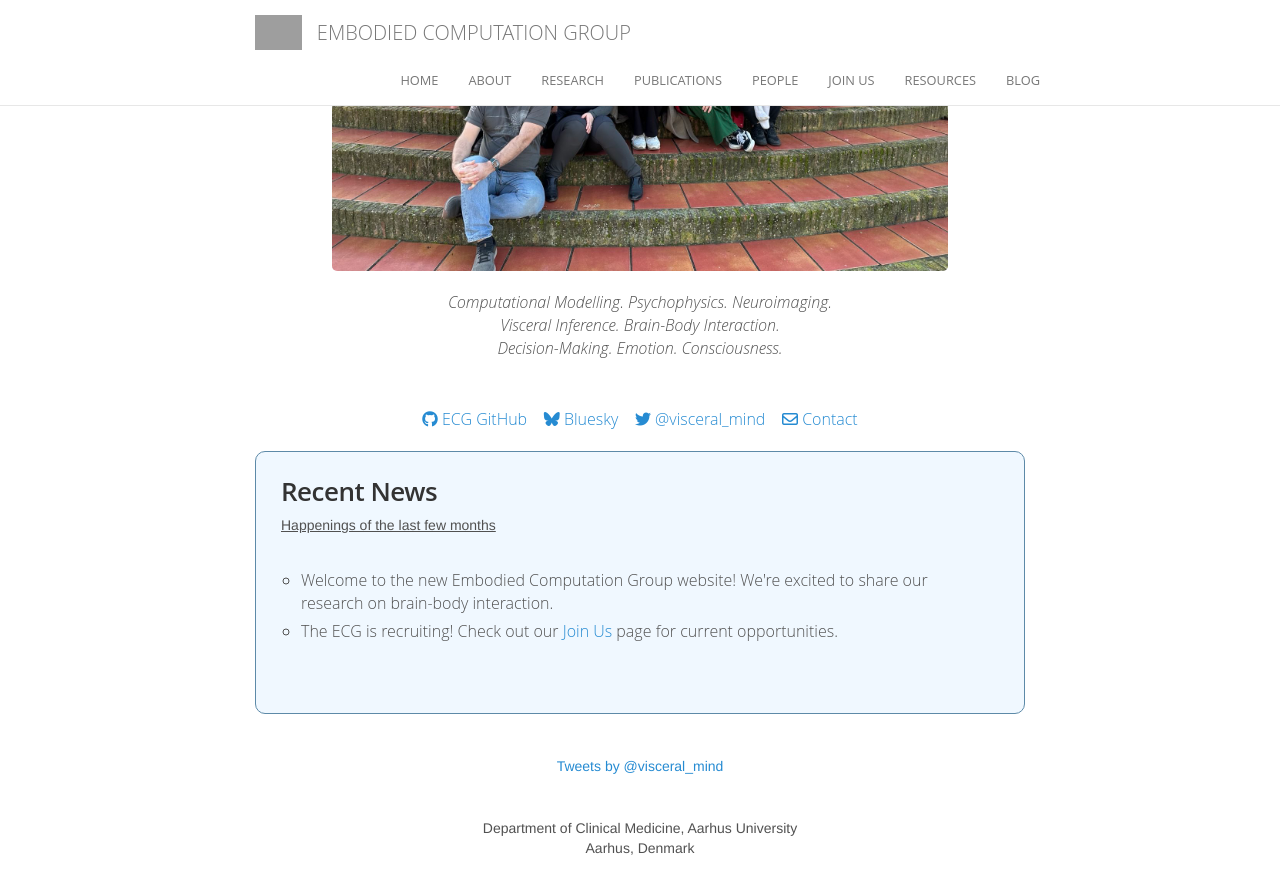
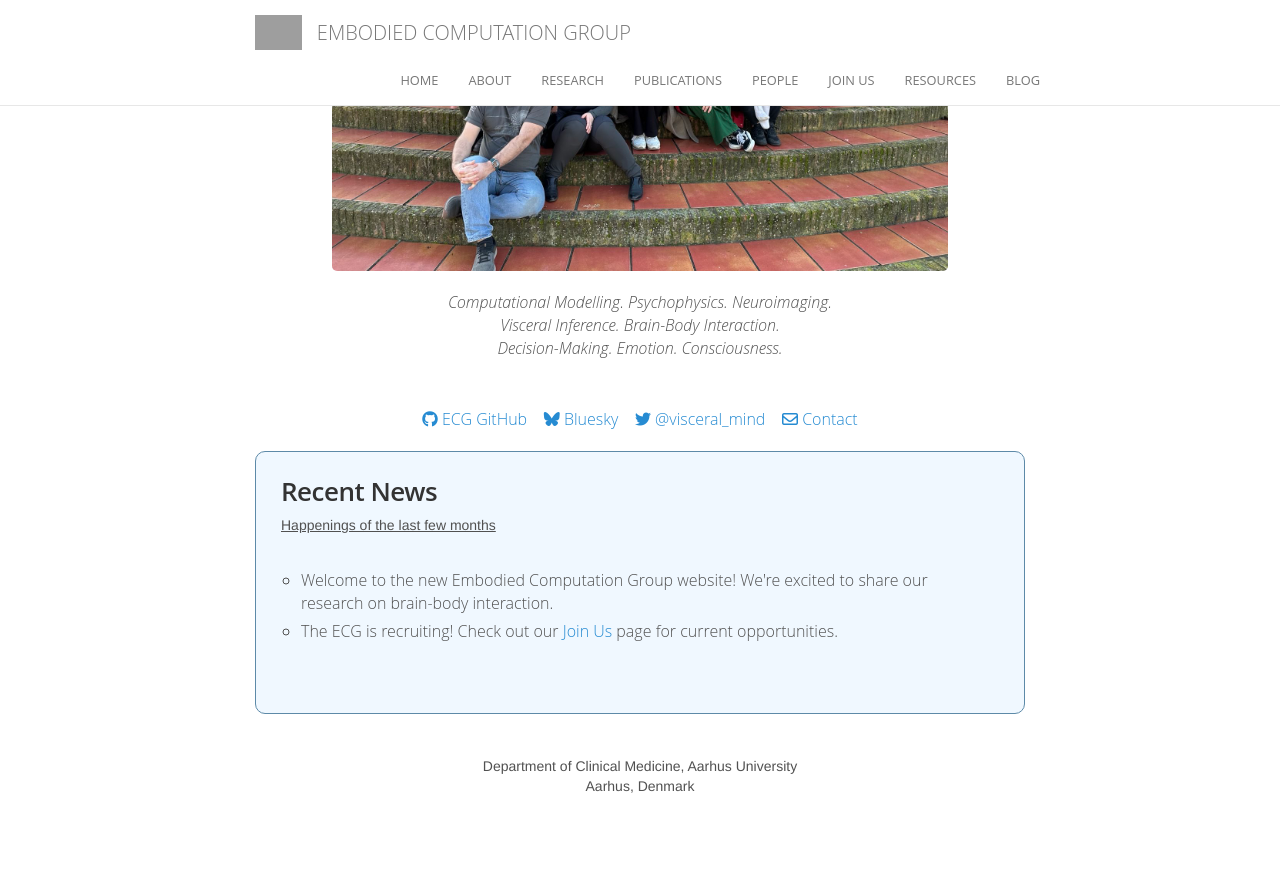
Before and after one commit to embodied-computation-group/embodied-computation-group.github.io, a Jekyll site: the page built from index.html, in a window 1280 px wide and 900 px high, scrolled down 980 px. Shown: the top 894 px of the window. Built offline with Jekyll 4.4.1, drawn with Linux system fonts in a browser that asks for light colours; a script that is not in the unit is left out; comment, search, counter and statistics services are not loaded; after the commit the page ends 1818 px from its top, so only the background shows below that; grey boxes are pictures that could not be loaded.

Commit message:
Replace Twitter embed with Bluesky feed embed

```diff
--- a/index.html
+++ b/index.html
@@ -62,8 +62,8 @@
       <span style="display: block; margin-bottom: 3em"></span>
 
 
-      <a class="twitter-timeline" href="https://twitter.com/visceral_mind" data-widget-id="695051708246941697">Tweets by @visceral_mind</a>
-      <script>!function(d,s,id){var js,fjs=d.getElementsByTagName(s)[0],p=/^http:/.test(d.location)?'http':'https';if(!d.getElementById(id)){js=d.createElement(s);js.id=id;js.src=p+"://platform.twitter.com/widgets.js";fjs.parentNode.insertBefore(js,fjs);}}(document,"script","twitter-wjs");</script>
+      <script type="module" src="https://cdn.jsdelivr.net/npm/bsky-embed/dist/bsky-embed.es.js" async></script>
+      <bsky-embed username="the-ecg.org" limit="5"></bsky-embed>
 
       <span style="display: block; margin-bottom: 3em"></span>
       Department of Clinical Medicine, Aarhus University<br>
```
